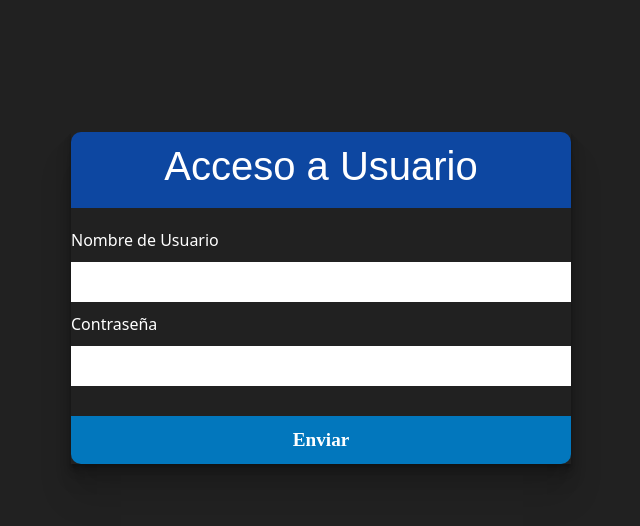
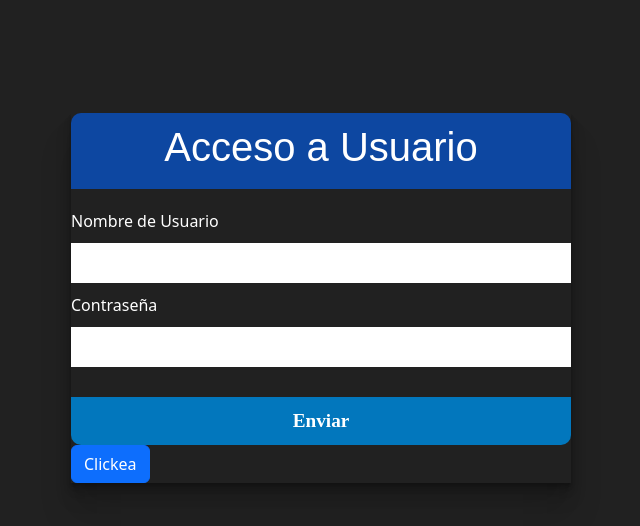
Before and after one commit to heriberto2300/bitacora, a React (Create React App) app in the folder client/: page /login in a window 1280 px wide. Shown: the part 502-1028 px from the top of the page, without its empty margins (319-959 px from the left). Built offline with nearby package versions, Linux system fonts and the light colour scheme.

Commit message:
Modificacion pendiente de login para mostrar formulario de registro

```diff
--- a/client/src/pages/Login.js
+++ b/client/src/pages/Login.js
@@ -1,5 +1,6 @@
 import React from "react";
 import ShowDialog from "../components/ShowDialog";
+import ModalFactory from "../components/ModalFactory";
 
 import '../stylesheets/login.css';
 import '../stylesheets/page.css';
@@ -58,6 +59,8 @@ function Login() {
             <button type="submit">Enviar</button>
           </form>
         </div>
+        <button type="button" className="btn btn-primary" data-bs-toggle="modal" data-bs-target="#test">Clickea</button>
+        <ModalFactory id="test" type="register"/>
       </div>
     </div>
   );
```
